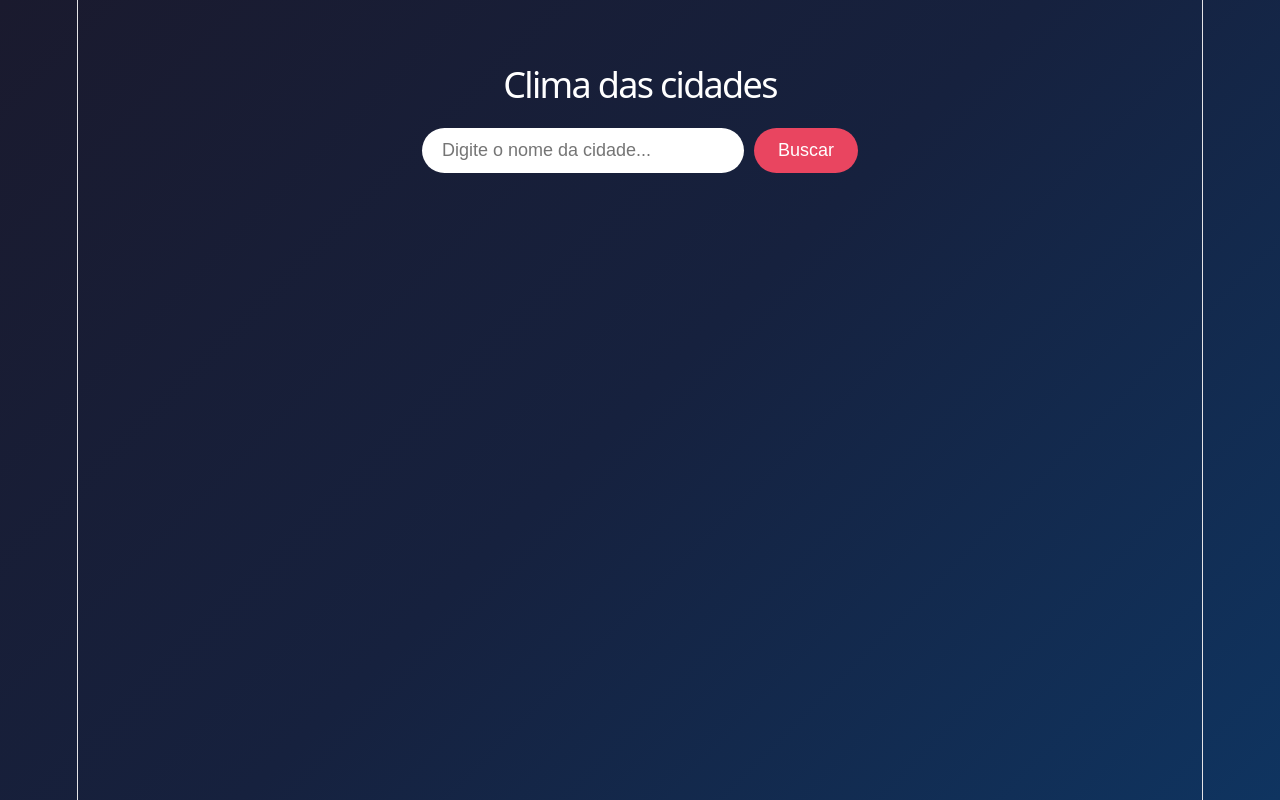
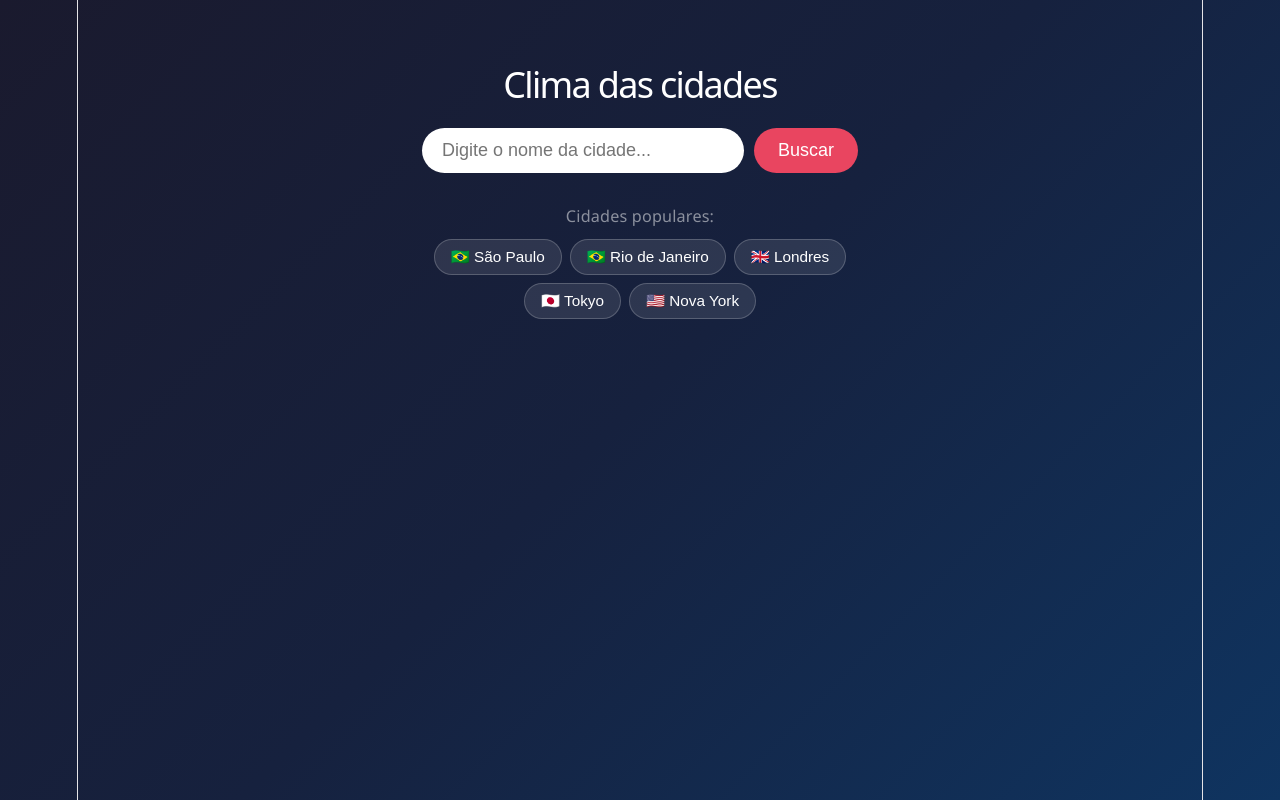
Before and after one commit to brunoxx09/weather-app, a React (Vite) app: page / in a window 1280 px wide. Built offline with nearby package versions, Linux system fonts and the light colour scheme.

Commit message:
cidades populares

```diff
--- a/src/App.css
+++ b/src/App.css
@@ -86,3 +86,33 @@ h1 {
   font-size: 0.9rem;
   opacity: 0.85;
 }
+.cidades-populares {
+  margin-top: 20px;
+}
+
+.cidades-populares p {
+  color: rgba(255, 255, 255, 0.5);
+  font-size: 0.9rem;
+  margin-bottom: 10px;
+}
+
+.botoes-cidades {
+  display: flex;
+  flex-wrap: wrap;
+  gap: 8px;
+  justify-content: center;
+}
+
+.botoes-cidades button {
+  padding: 8px 16px;
+  border-radius: 20px;
+  border: 1px solid rgba(255, 255, 255, 0.2);
+  background: rgba(255, 255, 255, 0.1);
+  color: white;
+  cursor: pointer;
+  font-size: 0.85rem;
+}
+
+.botoes-cidades button:hover {
+  background: rgba(255, 255, 255, 0.2);
+}
--- a/src/App.jsx
+++ b/src/App.jsx
@@ -49,7 +49,17 @@
         <BarraDeBusca onBuscar={buscarclima}/>
         {clima && <Temperatura dados={clima}/>}
         {erro && <MensagemDeErro mensagem={erro}/>}
-      </div>
+        <div className="cidades-populares">
+          <p>Cidades populares:</p>
+            <div className="botoes-cidades">
+              <button onClick={() => buscarclima('São Paulo')}>🇧🇷 São Paulo</button>
+              <button onClick={() => buscarclima('Rio de Janeiro')}>🇧🇷 Rio de Janeiro</button>
+              <button onClick={() => buscarclima('Londres')}>🇬🇧 Londres</button>
+              <button onClick={() => buscarclima('Tokyo')}>🇯🇵 Tokyo</button>
+              <button onClick={() => buscarclima('Nova York')}>🇺🇸 Nova York</button>
+            </div>
+        </div>
+    </div>
     )
   }
   export default App
```
